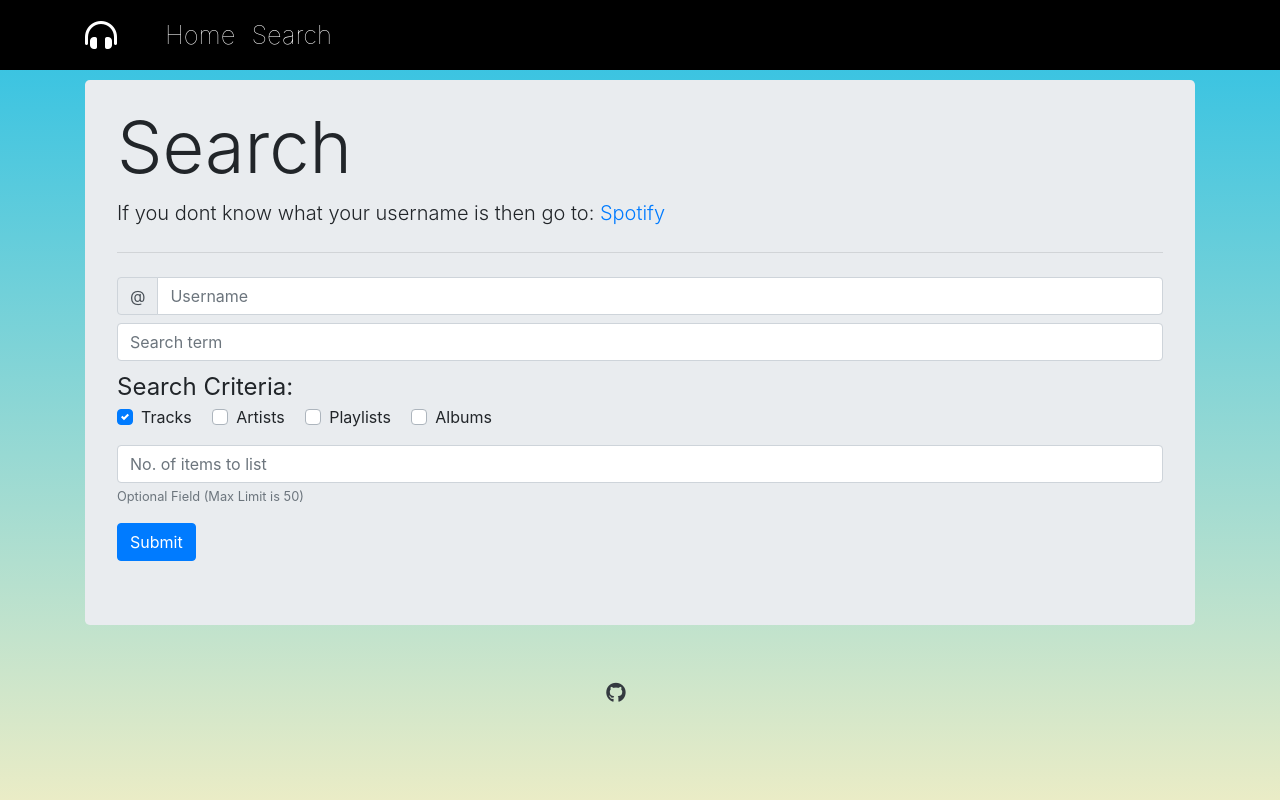
After one commit to cant-code/spotify_project, a Flask app: page /search in a window 1280 px wide. The commit adds this page. Run offline with Flask 2, Linux system fonts and the light colour scheme; some libraries are stand-ins or nearby versions.

Commit message:
Added search functionality

```diff
--- a/app.py
+++ b/app.py
@@ -13,9 +13,7 @@ sess = Session()
 sess.init_app(app)
 
 
-@app.route('/')
-def hello_world():
-    session.permanent = True
+def clear_data():
     if 'limit' in session:
         del session['limit']
     if 'username' in session:
@@ -24,6 +22,18 @@ def hello_world():
         del session['term']
     if 'data' in session:
         del session['data']
+    if 'criteria' in session:
+        del session['criteria']
+    if 'query' in session:
+        del session['query']
+    if 'search' in session:
+        del session['search']
+
+
+@app.route('/')
+def hello_world():
+    session.permanent = True
+    clear_data()
     title = 'Homepage'
     return render_template("index.html", title=title)
 
@@ -33,27 +43,27 @@ def display():
     title = 'Tracks'
     if (session.get('limit') != '') is True:
         data = st.get_data(session.get('token'), session.get('username'), session.get('term'),
-                           size=session.get('limit'))
+                           size=session.get('limit'), search_type='Track')
     else:
-        data = st.get_data(session.get('token'), session.get('username'), session.get('term'))
+        data = st.get_data(session.get('token'), session.get('username'), session.get('term'), search_type='Track')
     session['data'] = data
-    if data is None:
-        return "Empty"
-    return render_template("display.html", data=data)
+    if data == 404:
+        return render_template('error.html', title='Error', error='User Not Found')
+    return render_template("display.html", title=title, data=data)
 
 
 @app.route('/artists/')
 def artists():
     title = 'Artists'
     if (session.get('limit') != '') is True:
-        data = st.get_artists(session.get('token'), session.get('username'), session.get('term'),
-                              size=session.get('limit'))
+        data = st.get_data(session.get('token'), session.get('username'), session.get('term'),
+                           size=session.get('limit'), search_type='Artist')
     else:
-        data = st.get_artists(session.get('token'), session.get('username'), session.get('term'))
+        data = st.get_data(session.get('token'), session.get('username'), session.get('term'), search_type='Artist')
     session['data'] = data
-    if data is None:
-        return "Empty"
-    return render_template("artists.html", data=data)
+    if data == 404:
+        return render_template('error.html', title='Error', error='User Not Found')
+    return render_template("artists.html", title=title, data=data)
 
 
 @app.route('/', methods=['POST'])
@@ -81,47 +91,142 @@ def get_username():
 @app.route('/auth/')
 def auth():
     session['code'] = str(request.url)
-    returned_value = st.authenticate(session.get("auth").get("oauth"), session.get("code"))
-    session['token'] = returned_value
-    if session.get('search') == 'tracks':
-        return redirect(url_for('display'))
-    else:
-        return redirect(url_for('artists'))
+    try:
+        returned_value = st.authenticate(session.get("auth").get("oauth"), session.get("code"))
+        session['token'] = returned_value
+        if session.get('search') == 'tracks':
+            return redirect(url_for('display'))
+        elif session.get('search') == 'artists':
+            return redirect(url_for('artists'))
+        else:
+            return redirect(url_for('result'))
+    except:
+        return render_template("error.html", error="Wrong username")
 
 
 @app.route('/hmm', methods=['POST'])
 def hmm():
     song_id = request.values.get('id')
     data2 = session.get('data')
+    song = None
+    if session.get('search') == 'tracks':
+        for i in data2[1:]:
+            for j in i.get('items'):
+                if song_id == j.get('id'):
+                    song = search_song(j)
+        return jsonify(song)
+    else:
+        for i in data2[1].get('tracks').get('items'):
+            if song_id == i.get('id'):
+                song = search_song(i)
+        return jsonify(song)
+
+
+def search_song(j):
     song = []
     artist = []
-    for i in data2[1:]:
-        for j in i.get('items'):
-            if song_id == j.get('id'):
-                song.append(j.get('name'))
-                song.append(j.get('album').get('images')[0].get('url'))
-                for k in j.get('artists'):
-                    artist.append(k.get('name'))
-                song.append(artist)
-                song.append(j.get('duration_ms'))
-                song.append(j.get('external_urls').get('spotify'))
-    return jsonify(song)
+    song.append(j.get('name'))
+    song.append(j.get('album').get('images')[0].get('url'))
+    for k in j.get('artists'):
+        artist.append(k.get('name'))
+    song.append(artist)
+    song.append(j.get('duration_ms'))
+    song.append(j.get('external_urls').get('spotify'))
+    return song
 
 
 @app.route('/foo', methods=['POST'])
 def foo():
     artist_id = request.values.get('id')
     data2 = session.get('data')
-    artist2 = []
-    for i in data2[1:]:
-        for j in i.get('items'):
-            if artist_id == j.get('id'):
-                artist2.append(j.get('name'))
-                artist2.append(j.get('images')[0].get('url'))
-                artist2.append(j.get('popularity'))
-                artist2.append(j.get('followers').get('total'))
-                artist2.append(j.get('external_urls').get('spotify'))
-    return jsonify(artist2)
+    artist2 = None
+    if session.get('search') == 'artists':
+        for i in data2[1:]:
+            for j in i.get('items'):
+                if artist_id == j.get('id'):
+                    artist2 = search_artist(j)
+        return jsonify(artist2)
+    else:
+        for i in data2[1].get('artists').get('items'):
+            if artist_id == i.get('id'):
+                artist2 = search_artist(i)
+        return jsonify(artist2)
+
+
+@app.route('/alb', methods=['POST'])
+def alb():
+    playlist_id = request.values.get('id')
+    data2 = session.get('data')
+    playlist = []
+    for j in data2[1].get('playlists').get('items'):
+        if playlist_id == j.get('id'):
+            playlist.append(j.get('name'))
+            playlist.append(j.get('images')[0].get('url'))
+            playlist.append(j.get('description'))
+            playlist.append(j.get('owner').get('display_name'))
+            playlist.append(j.get('external_urls').get('spotify'))
+            playlist.append(j.get('tracks').get('total'))
+    return jsonify(playlist)
+
+
+@app.route('/play', methods=['POST'])
+def play():
+    album_id = request.values.get('id')
+    data2 = session.get('data')
+    album = []
+    artist = []
+    for j in data2[1].get('albums').get('items'):
+        if album_id == j.get('id'):
+            album.append(j.get('name'))
+            album.append(j.get('images')[0].get('url'))
+            for k in j.get('artists'):
+                artist.append(k.get('name'))
+            album.append(artist)
+            album.append(j.get('total_tracks'))
+            album.append(j.get('external_urls').get('spotify'))
+            album.append(j.get('release_date'))
+    return jsonify(album)
+
+
+def search_artist(j):
+    artist2 = [j.get('name'), j.get('images')[0].get('url'), j.get('popularity'), j.get('followers').get('total'),
+               j.get('external_urls').get('spotify')]
+    return artist2
+
+
+@app.route('/search', methods=['POST', 'GET'])
+def search():
+    title = 'Search Page'
+    if request.method == 'POST':
+        title = 'Search Result'
+        session['username'] = request.form['username']
+        session['criteria'] = request.form.getlist('criteria')
+        session['query'] = request.form['query']
+        if request.form['limit'] == '':
+            limit = 5
+        else:
+            limit = request.form['limit']
+        session['limit'] = limit
+        new_data = st.get_token(request.form['username'])
+        if "access_token" in new_data:
+            session['token'] = {'token': new_data['access_token']}
+            return redirect(url_for('result'))
+        else:
+            session['auth'] = new_data
+            return redirect(session.get("auth").get("auth_url"))
+    clear_data()
+    return render_template("search.html", title=title)
+
+
+@app.route('/results')
+def result():
+    title = 'Search Results'
+    data = st.search(session.get('token'), session.get('username'), session.get('query'), session.get('limit'),
+                     session.get('criteria'))
+    if data == 404:
+        return render_template('error.html', title='Error', error='User Not Found')
+    session['data'] = data
+    return render_template("search_result.html", title=title, data=data)
 
 
 if __name__ == '__main__':
--- a/static/functions.js
+++ b/static/functions.js
@@ -25,7 +25,7 @@ $(document).ready(function () {
 });
 
 $(document).ready(function () {
-    $(".songlist").click(function () {
+    $(".songclick").click(function () {
         $.ajax({
             type: 'POST',
             data: {"id": this.id},
@@ -48,6 +48,54 @@ $(document).ready(function () {
 });
 
 $(document).ready(function () {
+    $(".albums").click(function () {
+        $.ajax({
+            type: 'POST',
+            data: {"id": this.id},
+            url: '/play',
+            beforeSend: function () {
+                $('#loading').show();
+            },
+            complete: function () {
+                $('#loading').hide();
+            },
+            success: function (data) {
+                $('.contentbharbc div div div img').attr("src", data[1]);
+                $('#albumName').text(data[0]);
+                $('#artists2').text('Artists: ' + artists(data[2]));
+                $('#tracks2').text('Tracks: ' + data[3]);
+                $('#date').text('Release Date: ' + data[5]);
+                $('#link4').html("<a href=\"" + data[4] + "\" target=\"_blank\">Spotify Link</a>");
+            }
+        });
+    });
+});
+
+$(document).ready(function () {
+    $(".playlist").click(function () {
+        $.ajax({
+            type: 'POST',
+            data: {"id": this.id},
+            url: '/alb',
+            beforeSend: function () {
+                $('#loading').show();
+            },
+            complete: function () {
+                $('#loading').hide();
+            },
+            success: function (data) {
+                $('.contentbharbc div div div img').attr("src", data[1]);
+                $('#playlistName').text(data[0]);
+                $('#description').text('Description: ' + data[2]);
+                $('#owner').text('Owner: ' + data[3]);
+                $('#tracks').text('Tracks: ' + data[5]);
+                $('#link3').html("<a href=\"" + data[4] + "\" target=\"_blank\">Spotify Link</a>");
+            }
+        });
+    });
+});
+
+$(document).ready(function () {
     $(".artistlist").click(function () {
         $.ajax({
             type: 'POST',
@@ -64,7 +112,7 @@ $(document).ready(function () {
                 $('#artistName').text(data[0]);
                 $('#popularity').text('Popularity: ' + data[2]);
                 $('#followers').text('Followers: ' + data[3]);
-                $('#link').html("<a href=\"" + data[4] + "\" target=\"_blank\">Spotify Link</a>");
+                $('#link2').html("<a href=\"" + data[4] + "\" target=\"_blank\">Spotify Link</a>");
             }
         });
     });
@@ -78,3 +126,29 @@ function artists(data) {
         return data[0] + ' feat. ' + data.slice(1);
     }
 }
+
+(function() {
+    const form = document.querySelector('#search');
+    const checkboxes = form.querySelectorAll('input[type=checkbox]');
+    const checkboxLength = checkboxes.length;
+    const firstCheckbox = checkboxLength > 0 ? checkboxes[0] : null;
+    function init() {
+        if (firstCheckbox) {
+            for (let i = 0; i < checkboxLength; i++) {
+                checkboxes[i].addEventListener('change', checkValidity);
+            }
+            checkValidity();
+        }
+    }
+    function isChecked() {
+        for (let i = 0; i < checkboxLength; i++) {
+            if (checkboxes[i].checked) return true;
+        }
+        return false;
+    }
+    function checkValidity() {
+        const errorMessage = !isChecked() ? 'At least one checkbox must be selected.' : '';
+        firstCheckbox.setCustomValidity(errorMessage);
+    }
+    init();
+})();
--- a/templates/artists.html
+++ b/templates/artists.html
@@ -5,7 +5,7 @@
             <h1 class="pt-2 display-4 text-white text-center">Hello {{ data[0].get('display_name') }}</h1>
         </div>
     </div>
-    <hr class="my-4">
+    <hr class="my-4 bg-white">
     {% for i in data[1:] %}
         <div class="row justify-content-center">
             {% for j in i.get('items') %}
@@ -42,7 +42,7 @@
                             <div class="card-body">
                                 <div class="card-text h3" id="popularity"></div>
                                 <div class="card-text h3" id="followers"></div>
-                                <div class="card-text h3" id="link"></div>
+                                <div class="card-text h3" id="link2"></div>
                             </div>
                         </div>
                     </div>
--- a/templates/display.html
+++ b/templates/display.html
@@ -5,12 +5,12 @@
             <h1 class="pt-2 display-4 text-white text-center">Hello {{ data[0].get('display_name') }}</h1>
         </div>
     </div>
-    <hr class="my-4">
+    <hr class="my-4 bg-white">
     {% for i in data[1:] %}
         <div class="row justify-content-center">
             {% for j in i.get('items') %}
                 <div class="col-lg-4 col-md-6 col-12 mb-4 images">
-                    <div class="card songlist border-light" data-toggle="modal" data-target="#exampleModal"
+                    <div class="card songlist songclick border-light" data-toggle="modal" data-target="#exampleModal"
                          id="{{ j.get('id') }}">
                         <img src="{{ j.get('album').get('images')[0].get('url') }}" class="card-img img-fluid">
                         <div class="card-img-overlay d-flex">
--- a/templates/header.html
+++ b/templates/header.html
@@ -21,6 +21,9 @@
                 <li class="nav-item active">
                     <a class="nav-link" href="/">Home</a>
                 </li>
+                <li class="nav-item active">
+                    <a class="nav-link" href="/search">Search</a>
+                </li>
             </ul>
         </div>
     </div>
--- /dev/null
+++ b/templates/search.html
@@ -0,0 +1,44 @@
+{% include 'header.html' %}
+<div class="container">
+    <div class="jumbotron pt-4" id="jumbo">
+        <h1 class="display-3">Search</h1>
+        <p class="lead">If you dont know what your username is then go to: <a
+                href="https://www.spotify.com/account/overview/" target="_blank">Spotify</a></p>
+        <hr class="my-4">
+        <form action="/search" method="post" id="search">
+            <label class="sr-only" for="inlineFormInputGroupUsername">Username</label>
+            <div class="input-group mb-2">
+                <div class="input-group-prepend">
+                    <div class="input-group-text">@</div>
+                </div>
+                <input type="text" class="form-control" id="username" name="username" placeholder="Username" required>
+            </div>
+            <div class="form-group mb-2">
+                <input type="text" class="form-control" id="query" placeholder="Search term"
+                       name="query" required>
+            </div>
+            <div style="font-size: 1.5rem">Search Criteria:</div>
+            <div class="custom-control custom-checkbox custom-control-inline">
+                <input type="checkbox" class="custom-control-input" id="customCheck1" checked name="criteria"
+                       value="track">
+                <label class="custom-control-label" for="customCheck1">Tracks</label>
+            </div>
+            <div class="custom-control custom-checkbox custom-control-inline">
+                <input type="checkbox" class="custom-control-input" id="customCheck2" name="criteria" value="artist">
+                <label class="custom-control-label" for="customCheck2">Artists</label>
+            </div>
+            <div class="custom-control custom-checkbox custom-control-inline">
+                <input type="checkbox" class="custom-control-input" id="customCheck3" name="criteria" value="playlist">
+                <label class="custom-control-label" for="customCheck3">Playlists</label>
+            </div>
+            <div class="custom-control custom-checkbox custom-control-inline">
+                <input type="checkbox" class="custom-control-input" id="customCheck4" name="criteria" value="album">
+                <label class="custom-control-label" for="customCheck4">Albums</label>
+            </div>
+            <input type="number" max="50" class="form-control mt-3" placeholder="No. of items to list" name="limit">
+            <small id="limitHelp" class="form-text text-muted">Optional Field (Max Limit is 50)</small>
+            <button type="submit" class="btn btn-primary mt-3">Submit</button>
+        </form>
+    </div>
+</div>
+{% include 'footer.html' %}
```
Also changed, not shown: spotify_test.py (+22 -11 lines), templates/error.html (added, +8 -0 lines), templates/search_result.html (added, +243 -0 lines), 1 other file.
